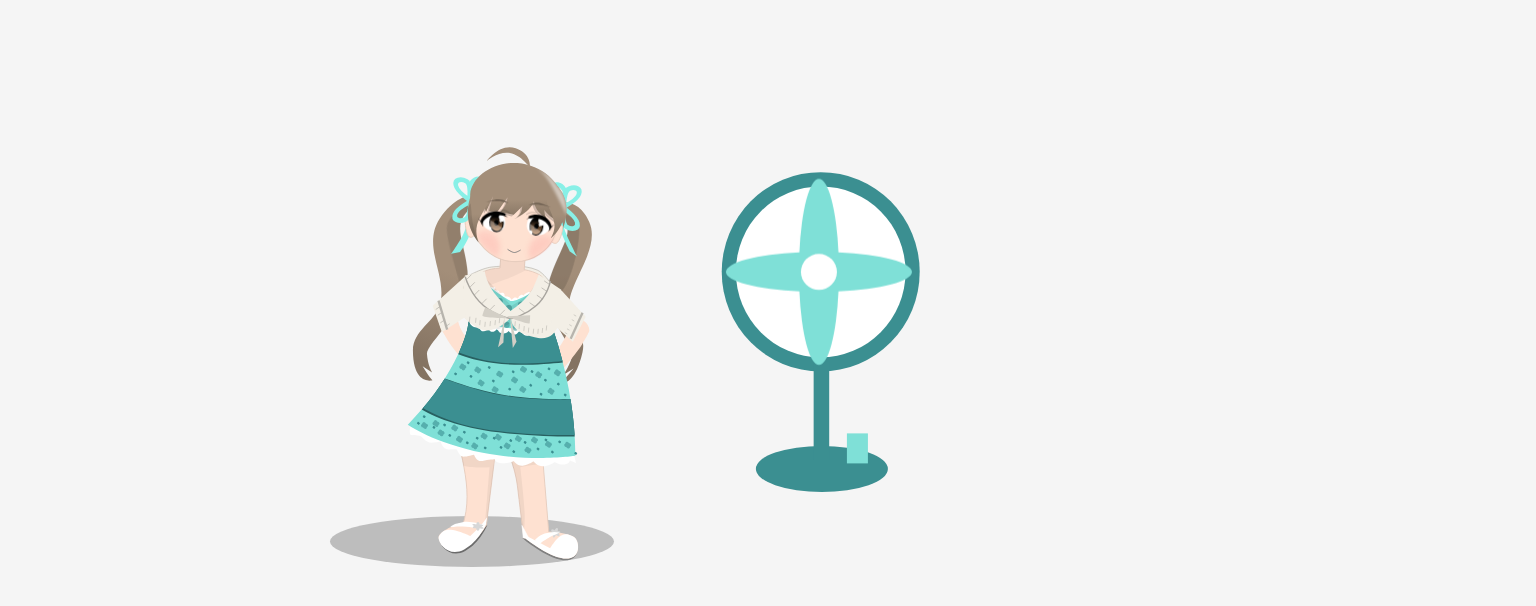
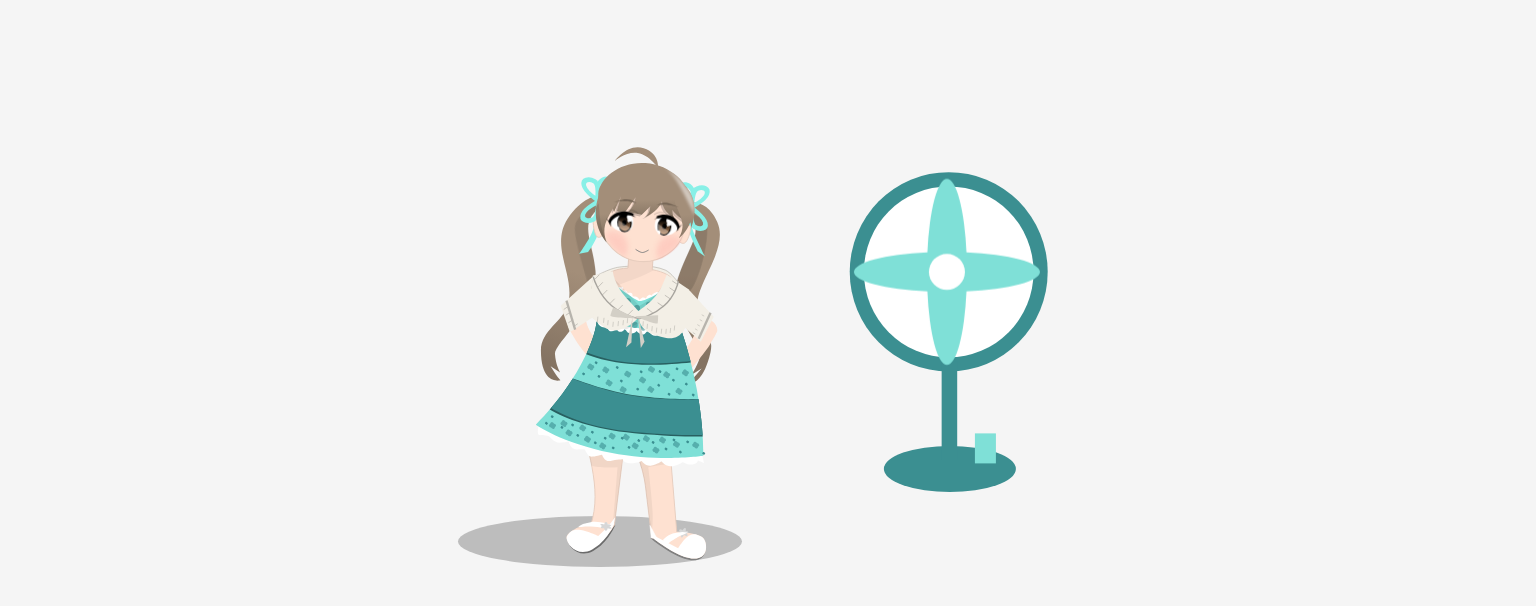
Before and after one commit to ir-man/serika, a plain HTML site: page index.html in a window 1280 px wide. Shown: the whole page, 1536 px wide, since content can reach past the window. Drawn offline with Linux system fonts and the light colour scheme.

Commit message:
Update serika.css

```diff
--- a/serika.css
+++ b/serika.css
@@ -5,7 +5,7 @@
   -webkit-tap-highlight-color: rgba(0,0,0,0);
 }
 section	{
-	width: 100%;
+	width: 120vw;
 	max-height: 100vh;
 	display: flex;
 	justify-content: center;
```
